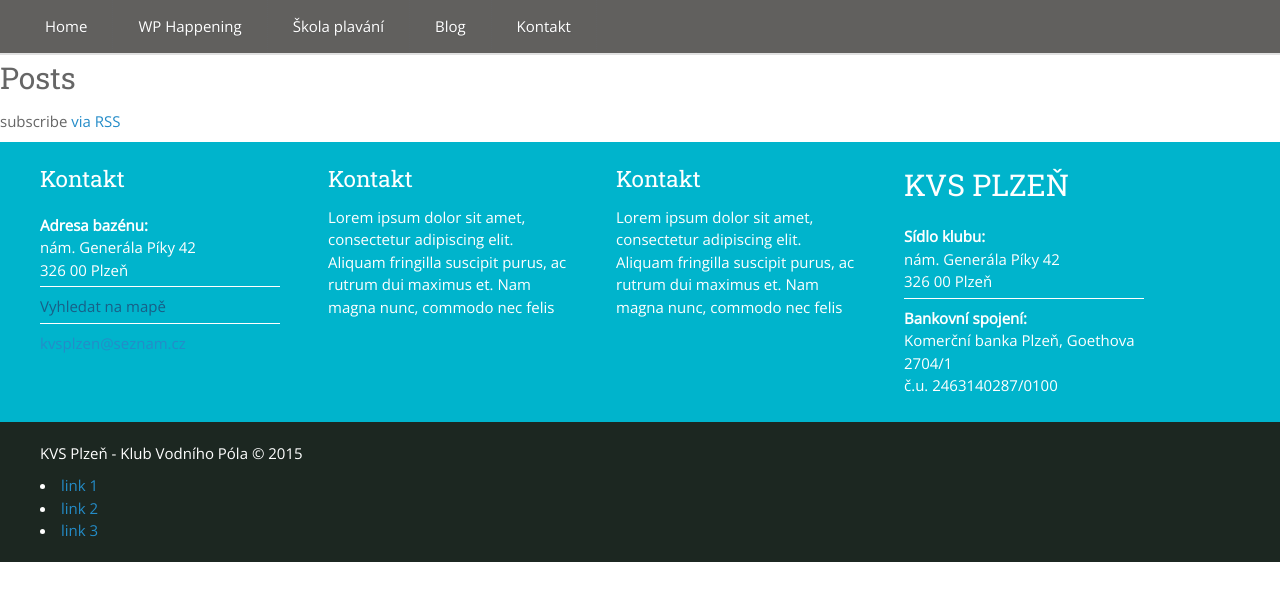
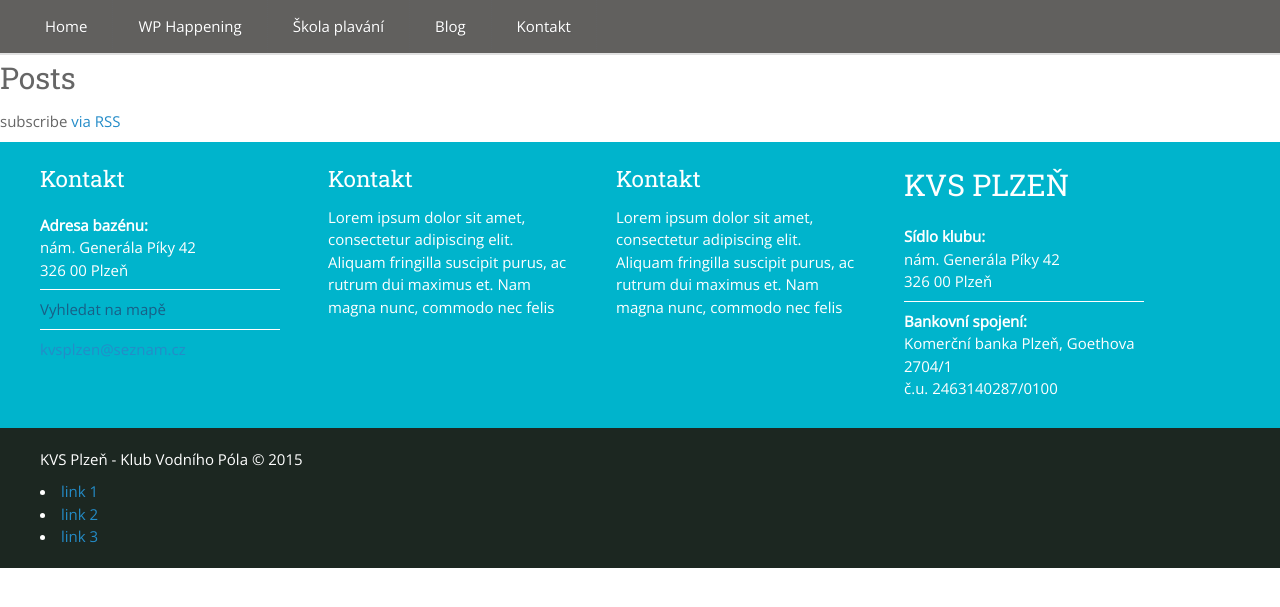
Before and after one commit to SteveVil/KVS-web, a Jekyll site: the page built from index.html, in a window 1280 px wide. Shown: the top 607 px of the page. Built offline with Jekyll 4.4.1, drawn with Linux system fonts in a browser that asks for light colours.

Commit message:
Update _footer.sass

```diff
--- a/_sass/_footer.sass
+++ b/_sass/_footer.sass
@@ -8,7 +8,7 @@ footer
 	li
 		border-bottom: 1px solid #fff
 		list-style-type: none
-		padding-bottom: 5px
+		padding-bottom: 8px
 		padding-top: 8px
 
 	li:last-child
@@ -19,7 +19,8 @@ footer
 	margin-right: 4%
 	float: left
 
-
+.box4 last
+	margin-right: 0px
 
 .post-footer
 	background: none repeat scroll 0% 0% #1C2721
```
